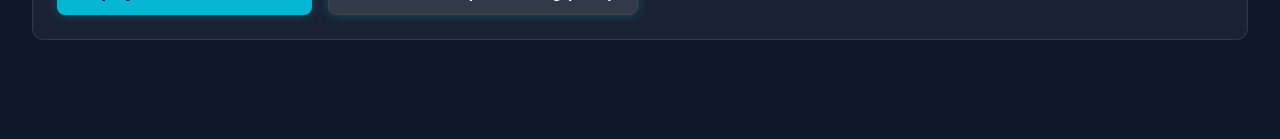
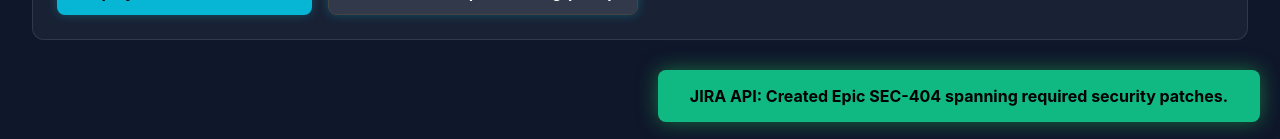
Before and after one commit to imohankm/SentinelAI, a React (Vite) app in the folder frontend/: page /fix in a window 1280 px wide. Both pictures are taken after a click on the button "Generate DevOps Ticketing (JIRA)". Shown: the part 658-797 px from the top of the page. Built offline with nearby package versions, Linux system fonts and the light colour scheme; no server answers.

Commit message:
Wire functionality to real-world deployment buttons in FixEngine

```diff
--- a/frontend/src/components/FixEngine.jsx
+++ b/frontend/src/components/FixEngine.jsx
@@ -1,4 +1,5 @@
 import { useState, useEffect } from 'react'
+import { useNavigate } from 'react-router-dom'
 import { Wrench, ShieldCheck, Activity } from 'lucide-react'
 
 export default function FixEngine() {
@@ -8,6 +9,20 @@
 
   const [successRate, setSuccessRate] = useState(85);
   const [loading, setLoading] = useState(false);
+  const navigate = useNavigate();
+  const [toast, setToast] = useState(null);
+
+  const handleJira = () => {
+    setToast("JIRA API: Created Epic SEC-404 spanning required security patches.");
+    setTimeout(() => setToast(null), 3000);
+  };
+
+  const handleDeploy = () => {
+    setToast("Deploying configuration changes via simulated CI/CD...");
+    setTimeout(() => {
+        navigate('/report');
+    }, 2000);
+  };
 
   useEffect(() => {
     const targetIp = localStorage.getItem('sentinel_target_ip') || '127.0.0.1';
@@ -139,10 +154,22 @@
       <div className="glass-panel" style={{ padding: '1.5rem', marginTop: '2rem' }}>
         <h4 style={{ margin: '0 0 10px 0', color: 'var(--neon-cyan)' }}>Real-World Application Options</h4>
         <div style={{display: 'flex', gap: '1rem'}}>
-           <button className="btn-primary" disabled={successRate > 25}>Deploy Fixes to Production</button>
-           <button className="btn-primary" style={{background: 'rgba(255,255,255,0.1)', border: '1px solid #444', color: 'white'}}>Generate DevOps Ticketing (JIRA)</button>
+           <button className="btn-primary" disabled={successRate > 25} onClick={handleDeploy}>Deploy Fixes to Production</button>
+           <button className="btn-primary" style={{background: 'rgba(255,255,255,0.1)', border: '1px solid #444', color: 'white'}} onClick={handleJira}>Generate DevOps Ticketing (JIRA)</button>
         </div>
       </div>
+
+      {toast && (
+          <div style={{
+              position: 'fixed', bottom: '20px', right: '20px',
+              background: 'var(--neon-green)', color: 'black',
+              padding: '1rem 2rem', borderRadius: '8px',
+              fontWeight: 'bold', boxShadow: '0 0 20px rgba(34, 197, 94, 0.5)',
+              zIndex: 1000
+          }}>
+              {toast}
+          </div>
+      )}
     </div>
   )
 }
```
